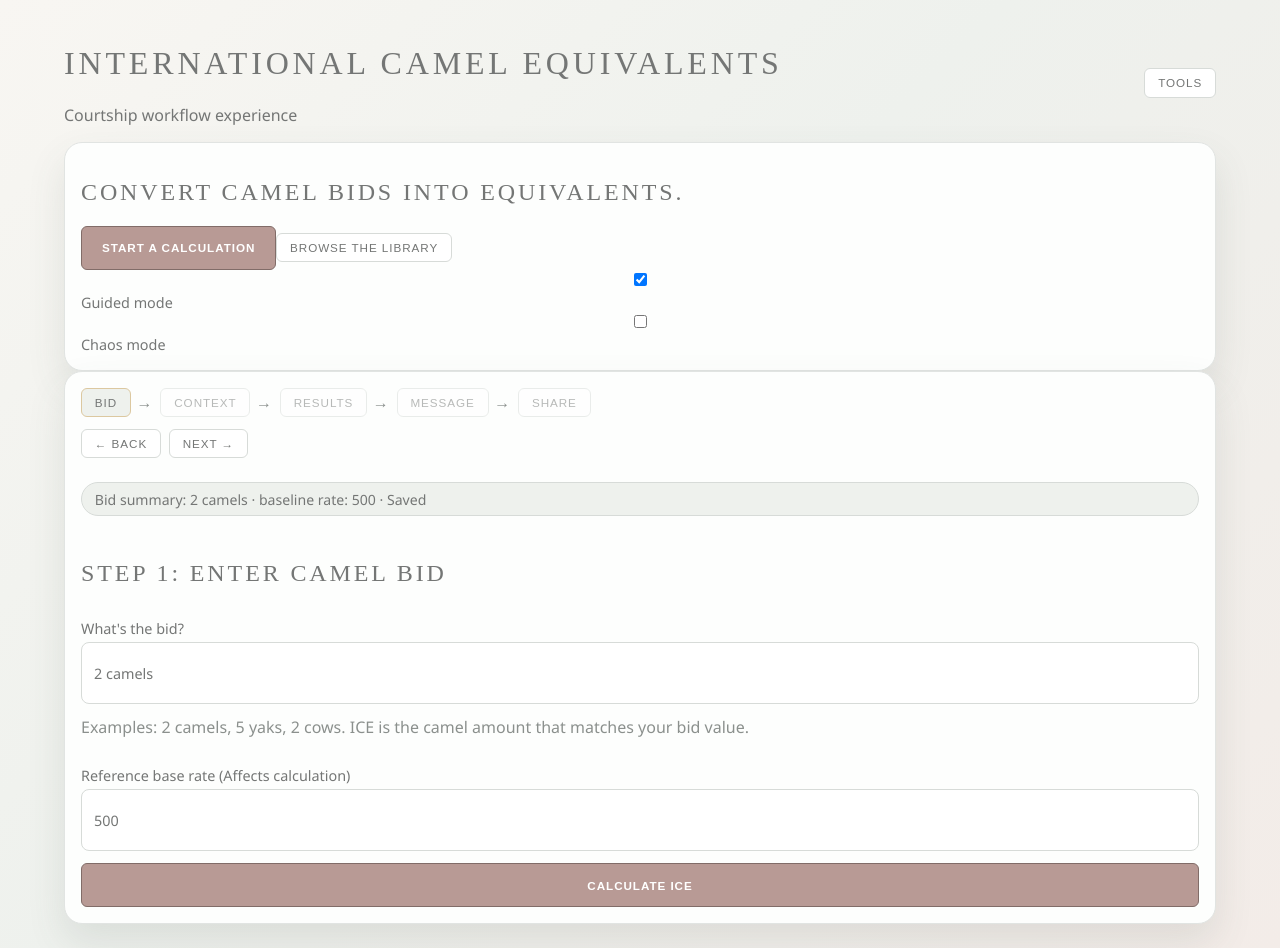
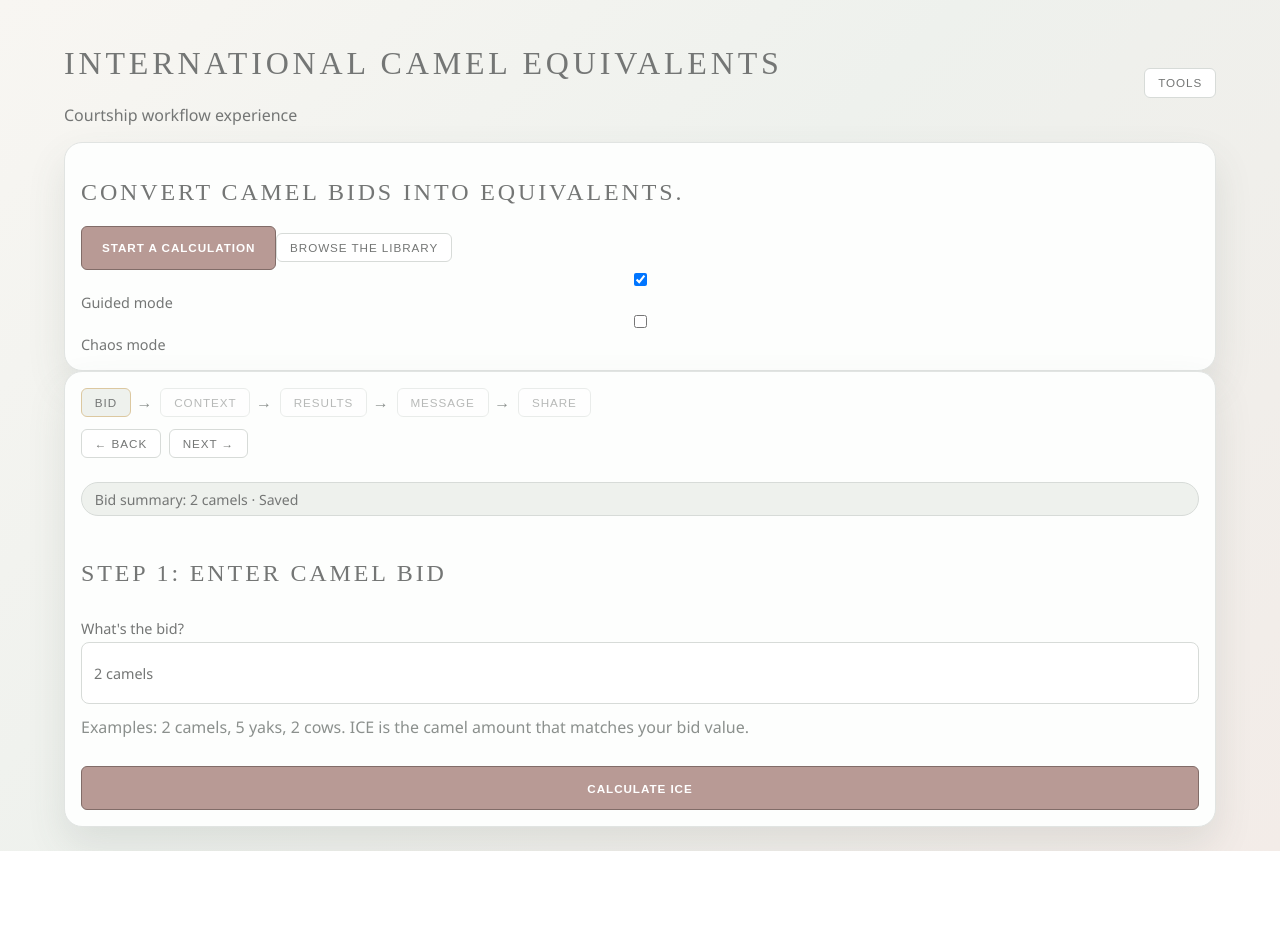
Before and after one commit to dmeehan45/international-camel-equivalents, a React (Vite) app: page / in a window 1280 px wide. After the commit the page ends 851 px from the top, so only its background shows below. Built offline with nearby package versions, Linux system fonts and the light colour scheme.

Commit message:
Remove USD input path and harden draft hydration

```diff
--- a/src/App.tsx
+++ b/src/App.tsx
@@ -36,7 +36,7 @@ type State = {
   toolsOpen: boolean;
   celebrateOpen: boolean;
   sideQuest: string;
-  calcInput: { rawBid: string; amount: string; unit: 'CAMEL' | 'PROXY'; proxyId: string; camelUsdRate: string; parseNote: string; parseSource: string };
+  calcInput: { rawBid: string; amount: string; unit: 'CAMEL' | 'PROXY'; proxyId: string; parseNote: string; parseSource: string };
   dashboardQuery: string;
   dashboardSort: 'quantity-desc' | 'quantity-asc' | 'name-asc' | 'name-desc';
   topTab: TopTab;
@@ -90,6 +90,27 @@ function readDraft() {
   }
 }
 
+
+function normalizeDraftUnit(unit: unknown): 'CAMEL' | 'PROXY' {
+  return unit === 'PROXY' ? 'PROXY' : 'CAMEL';
+}
+
+function normalizeDraftCalcInput(draft: Partial<State> | null, mergedProxies: ProxyDefinition[]) {
+  const draftCalcInput = draft?.calcInput;
+  const proxyId = typeof draftCalcInput?.proxyId === 'string' && draftCalcInput.proxyId
+    ? draftCalcInput.proxyId
+    : mergedProxies[0]?.id ?? '';
+
+  return {
+    rawBid: typeof draftCalcInput?.rawBid === 'string' && draftCalcInput.rawBid ? draftCalcInput.rawBid : '2 camels',
+    amount: typeof draftCalcInput?.amount === 'string' && draftCalcInput.amount ? draftCalcInput.amount : '2',
+    unit: normalizeDraftUnit(draftCalcInput?.unit),
+    proxyId,
+    parseNote: '',
+    parseSource: '',
+  };
+}
+
 function buildInitialState(): State {
   const extensionProxies = readStoredExtensions() as ProxyDefinition[];
   const mergedProxies = mergeWithExtensions(referenceProxies, extensionProxies);
@@ -108,15 +129,7 @@ function buildInitialState(): State {
     toolsOpen: false,
     celebrateOpen: false,
     sideQuest: '',
-    calcInput: {
-      rawBid: draft?.calcInput?.rawBid ?? '2 camels',
-      amount: draft?.calcInput?.amount ?? '2',
-      unit: (draft?.calcInput?.unit as 'CAMEL' | 'PROXY') ?? 'CAMEL',
-      proxyId: draft?.calcInput?.proxyId ?? mergedProxies[0]?.id ?? '',
-      camelUsdRate: draft?.calcInput?.camelUsdRate ?? '500',
-      parseNote: '',
-      parseSource: '',
-    },
+    calcInput: normalizeDraftCalcInput(draft, mergedProxies),
     dashboardQuery: '',
     dashboardSort: 'quantity-desc',
     topTab: 'top',
@@ -221,7 +234,7 @@ function runCalculation(state: State, dispatch: Dispatch<Action>) {
   try {
     validateDashboardInput({ amount: Number(state.calcInput.amount), unit: state.calcInput.unit, proxyId: state.calcInput.proxyId });
     const camelMultiplier = resolveCamelMultiplier({ locationKey: state.customizer.locationKey, manualMultiplier: Number(state.customizer.manualMultiplier) });
-    const result = calculateIceWithModifiers({ amount: Number(state.calcInput.amount), unit: state.calcInput.unit, proxyId: state.calcInput.proxyId, camelUsdRate: Number(state.calcInput.camelUsdRate) }, state.mergedProxies, { camelMultiplier });
+    const result = calculateIceWithModifiers({ amount: Number(state.calcInput.amount), unit: state.calcInput.unit, proxyId: state.calcInput.proxyId }, state.mergedProxies, { camelMultiplier });
     dispatch({ type: 'setCalculation', value: result });
     dispatch({ type: 'setError', value: '' });
     dispatch({ type: 'setFlowStep', value: 'context' });
@@ -397,14 +410,13 @@ function FlowView({ state, dispatch, draftSaved }: { state: State; dispatch: Dis
   return (
     <section className="view-card ccc-card flow-surface">
       <Stepper step={state.flowStep} onChange={(value) => dispatch({ type: 'setFlowStep', value })} canNavigateTo={canOpenFlowStep} />
-      <div className="sticky-chip">Bid summary: {state.calcInput.rawBid} · baseline rate: {state.calcInput.camelUsdRate} · {draftSaved ? 'Saved' : 'Saving…'}</div>
+      <div className="sticky-chip">Bid summary: {state.calcInput.rawBid} · {draftSaved ? 'Saved' : 'Saving…'}</div>
 
       {state.flowStep === 'bid' && (
         <>
           <h2>Step 1: Enter camel bid</h2>
           <label>What&apos;s the bid?<input className="ccc-input" value={state.calcInput.rawBid} onChange={(e) => dispatch({ type: 'setCalcField', field: 'rawBid', value: e.target.value })} placeholder="2 camels, 5 yaks, 3 cows" /></label>
           <p className="helper">Examples: 2 camels, 5 yaks, 2 cows. ICE is the camel amount that matches your bid value.</p>
-          <label>Reference base rate (Affects calculation)<input className="ccc-input" value={state.calcInput.camelUsdRate} onChange={(e) => dispatch({ type: 'setCalcField', field: 'camelUsdRate', value: e.target.value })} /></label>
           <button className="ccc-button-primary cta-primary" onClick={() => runCalculation(state, dispatch)}>Calculate ICE</button>
           {state.calcInput.parseSource && <p className="result">{state.calcInput.parseSource}</p>}
         </>
@@ -450,7 +462,7 @@ function FlowView({ state, dispatch, draftSaved }: { state: State; dispatch: Dis
         <>
           <h2>Step 3: Results</h2>
           {state.calculation ? <p className="hero">{state.calculation.camelValue.toFixed(2)} camels</p> : <p>Run a bid to see results.</p>}
-          <p className="helper">Detection: {state.calcInput.rawBid} · Baseline rate reference: {state.calcInput.camelUsdRate} · Affects message/export: templates and share format only.</p>
+          <p className="helper">Detection: {state.calcInput.rawBid} · Affects message/export: templates and share format only.</p>
 
           <div className="stepper">
             <button className={state.topTab === 'top' ? 'step active' : 'step'} onClick={() => dispatch({ type: 'setTopTab', value: 'top' })}>Top picks</button>
@@ -626,7 +638,7 @@ export function App() {
       flowStep: state.flowStep,
       guidedMode: state.guidedMode,
       chaosMode: state.chaosMode,
-      calcInput: { rawBid: state.calcInput.rawBid, amount: state.calcInput.amount, unit: state.calcInput.unit, proxyId: state.calcInput.proxyId, camelUsdRate: state.calcInput.camelUsdRate },
+      calcInput: { rawBid: state.calcInput.rawBid, amount: state.calcInput.amount, unit: state.calcInput.unit, proxyId: state.calcInput.proxyId },
     }));
     const timeoutId = globalThis.setTimeout(() => setDraftSaved(true), 200);
     return () => globalThis.clearTimeout(timeoutId);
--- a/src/core/conversion.js
+++ b/src/core/conversion.js
@@ -4,17 +4,14 @@
 
 /**
  * Convert an input amount into camel value.
- * @param {{amount:number, unit:'USD'|'CAMEL'|'PROXY', camelUsdRate:number, proxyId?:string}} input
+ * @param {{amount:number, unit:'CAMEL'|'PROXY', proxyId?:string}} input
  * @param {ProxyDefinition[]} proxies
  * @returns {number}
  */
 export function toCamelValue(input, proxies) {
   if (!Number.isFinite(input.amount)) throw new Error('Input amount must be a finite number.');
   if (input.amount < 0) throw new Error("That's worth negative camels—time to up your game!");
-  if (input.camelUsdRate <= 0) throw new Error('Camel USD rate must be greater than zero.');
-
   if (input.unit === 'CAMEL') return round2(input.amount);
-  if (input.unit === 'USD') return round2(input.amount / input.camelUsdRate);
 
   const proxy = proxies.find((item) => item.id === input.proxyId);
   if (!proxy) throw new Error('Unknown proxy selected.');
@@ -55,7 +52,7 @@ export function toEquivalents(camelValue, proxies) {
  * 2) camel multiplier
  * 3) proxy rate overrides
  * 4) equivalent projection
- * @param {{amount:number, unit:'USD'|'CAMEL'|'PROXY', camelUsdRate:number, proxyId?:string}} input
+ * @param {{amount:number, unit:'CAMEL'|'PROXY', proxyId?:string}} input
  * @param {ProxyDefinition[]} proxies
  * @param {{camelMultiplier?:number, proxyRateOverrides?:Record<string, number>}} [modifiers]
  */
--- a/src/core/dashboard-view.js
+++ b/src/core/dashboard-view.js
@@ -1,10 +1,14 @@
 /**
  * Validate dashboard calculator input before conversion.
- * @param {{amount:number, unit:'USD'|'CAMEL'|'PROXY', proxyId?:string}} input
+ * @param {{amount:number, unit:'CAMEL'|'PROXY', proxyId?:string}} input
  */
 export function validateDashboardInput(input) {
   if (!Number.isFinite(input.amount)) {
     throw new Error('Input amount must be a finite number.');
+  }
+
+  if (input.unit !== 'CAMEL' && input.unit !== 'PROXY') {
+    throw new Error('Input unit must be camel or proxy.');
   }
 
   if (input.unit === 'PROXY' && !input.proxyId) {
--- a/src/domain/types.ts
+++ b/src/domain/types.ts
@@ -20,9 +20,8 @@ export interface ProxyDefinition {
 
 export interface CalculationInput {
   amount: number;
-  unit: 'USD' | 'CAMEL' | 'PROXY';
+  unit: 'CAMEL' | 'PROXY';
   proxyId?: string;
-  camelUsdRate: number;
 }
 
 export interface ProxyEquivalent {
```
Also changed, not shown: 2 other files (tests, documents, lock files or other folders).
